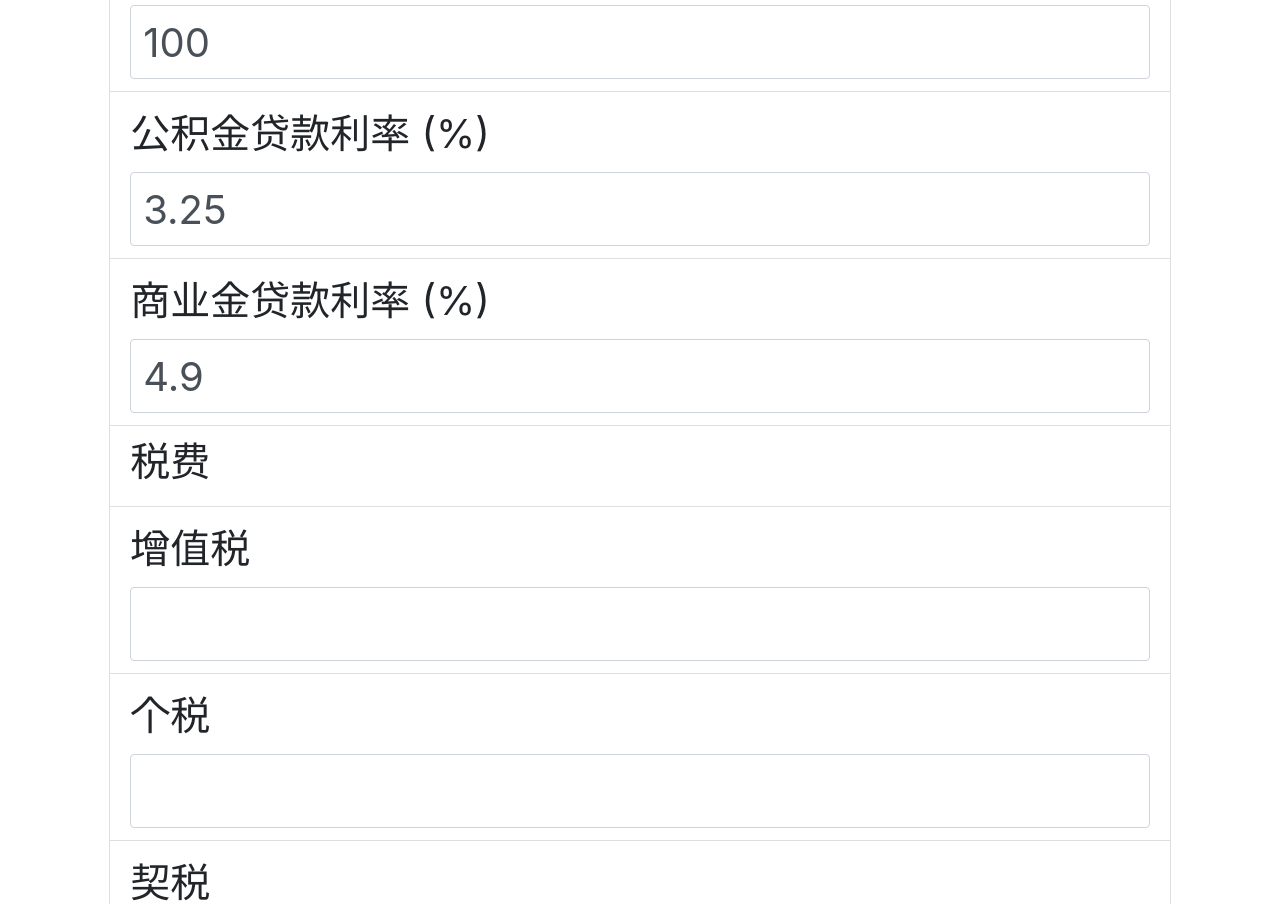
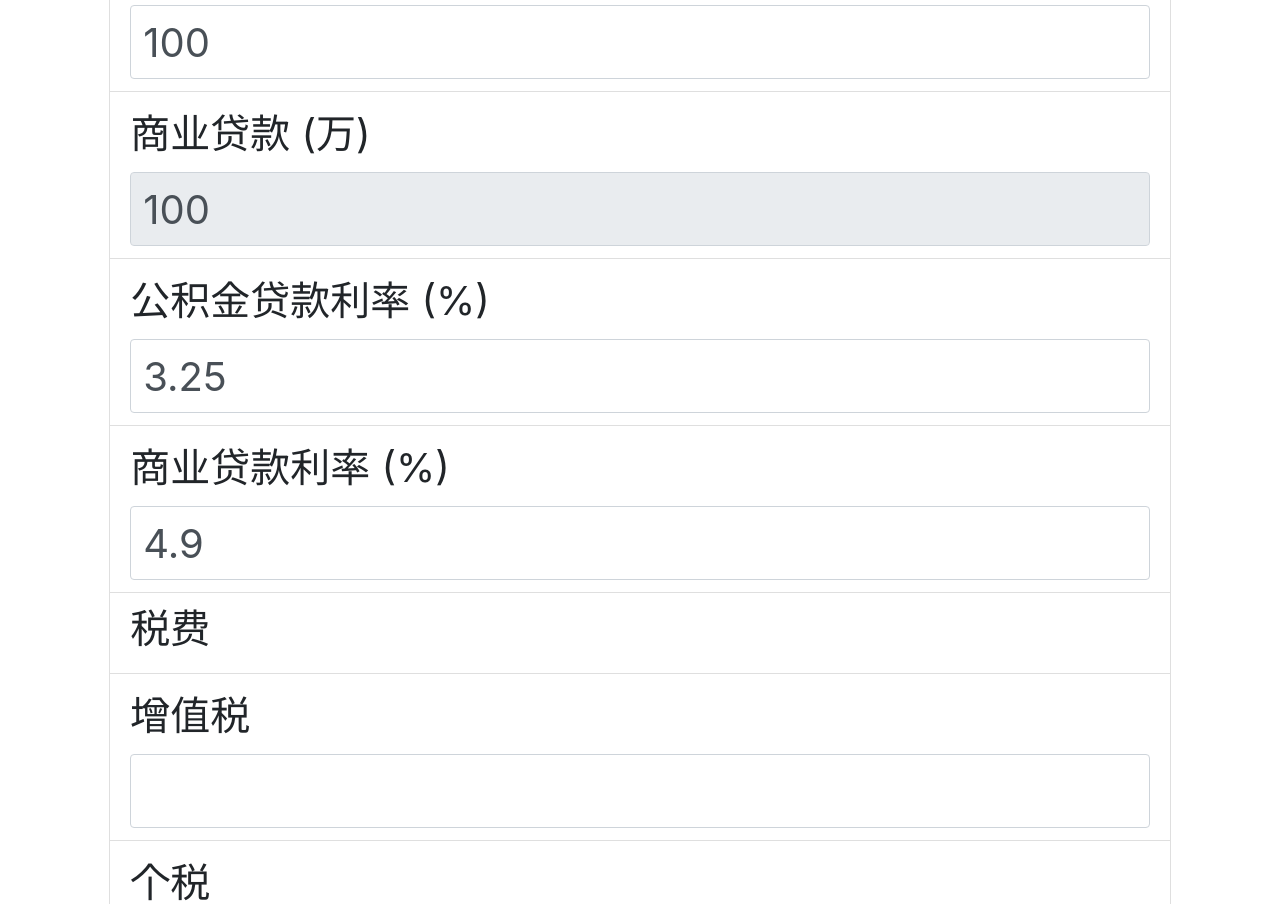
Before and after one commit to raynardj/nodejs-learn, a plain HTML site: page front/real.html in a window 1280 px wide. Shown: the part 1828-2732 px from the top of the page. Drawn offline with nearby package versions, Linux system fonts and the light colour scheme.

Commit message:
final trim

```diff
--- a/front/real.html
+++ b/front/real.html
@@ -98,13 +98,18 @@
                         placeholder="100" value=100 class='form-control'>
                     </li>
                     <li class="list-group-item">
+                        <label for="com_loan">商业贷款 (万)</label>
+                        <input id='com_loan' name='com_loan' type="text"
+                        placeholder="100" value=100 class='form-control' readonly>
+                    </li>
+                    <li class="list-group-item">
                         <label for="gov_rate">公积金贷款利率 (%)</label>
                         <input id='gov_rate' name='gov_rate' type="text"
                         value=3.25
                         placeholder="100" default=100 class='form-control'>
                     </li>
                     <li class="list-group-item">
-                        <label for="com_rate">商业金贷款利率 (%)</label>
+                        <label for="com_rate">商业贷款利率 (%)</label>
                         <input id='com_rate' name='com_rate' type="text"
                         value=4.9
                         placeholder="100" default=100 class='form-control'>
@@ -224,10 +229,12 @@
             if(price2*0.65>gov_loan){
                 var gov_amt = gov_loan;
                 var com_amt = price2*0.65-gov_amt;
+                $("#com_loan").val(com_amt.toFixed(2))
             }
             else{
                 var gov_amt = price2*0.65
                 var com_amt = 0
+                $("#com_loan").val(com_amt.toFixed(2))
             }
             gov = calc_compound(gov_amt,gov_rate,20)
             com = calc_compound(com_amt,com_rate,20)
```
